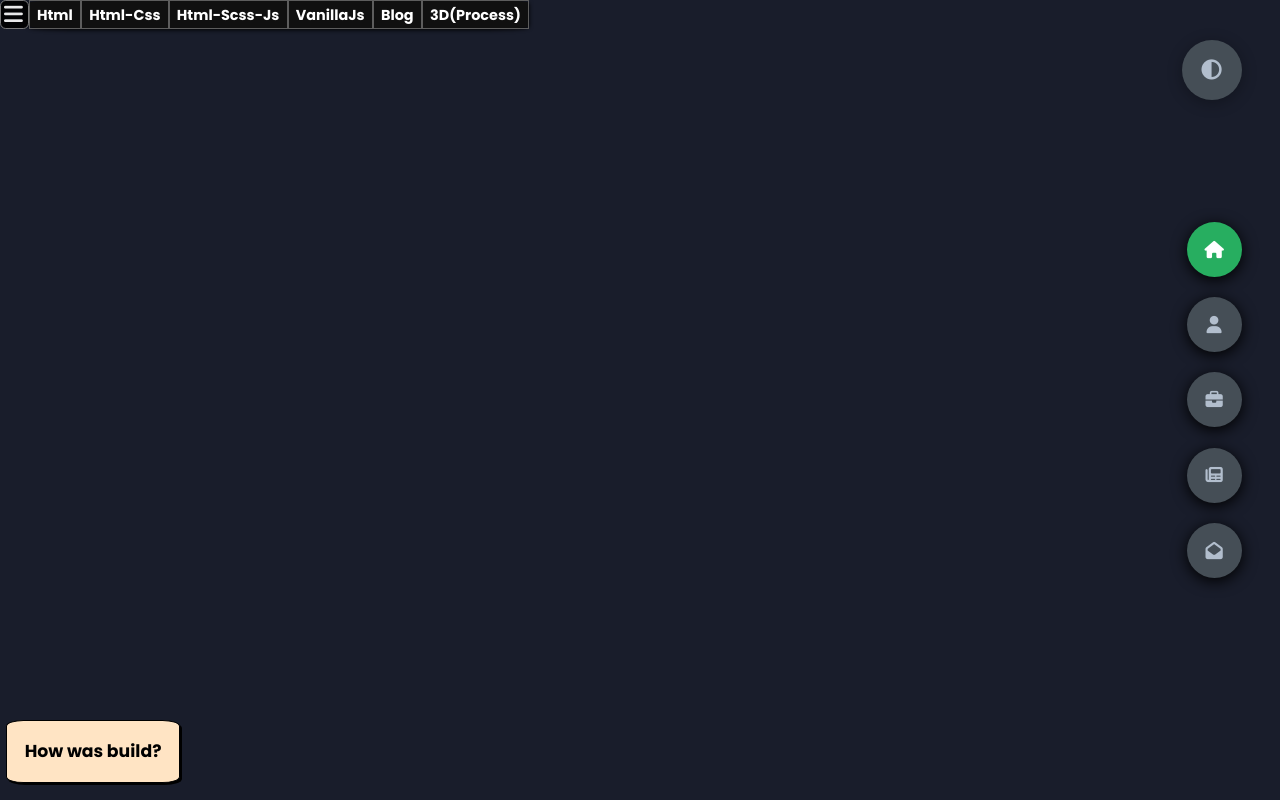
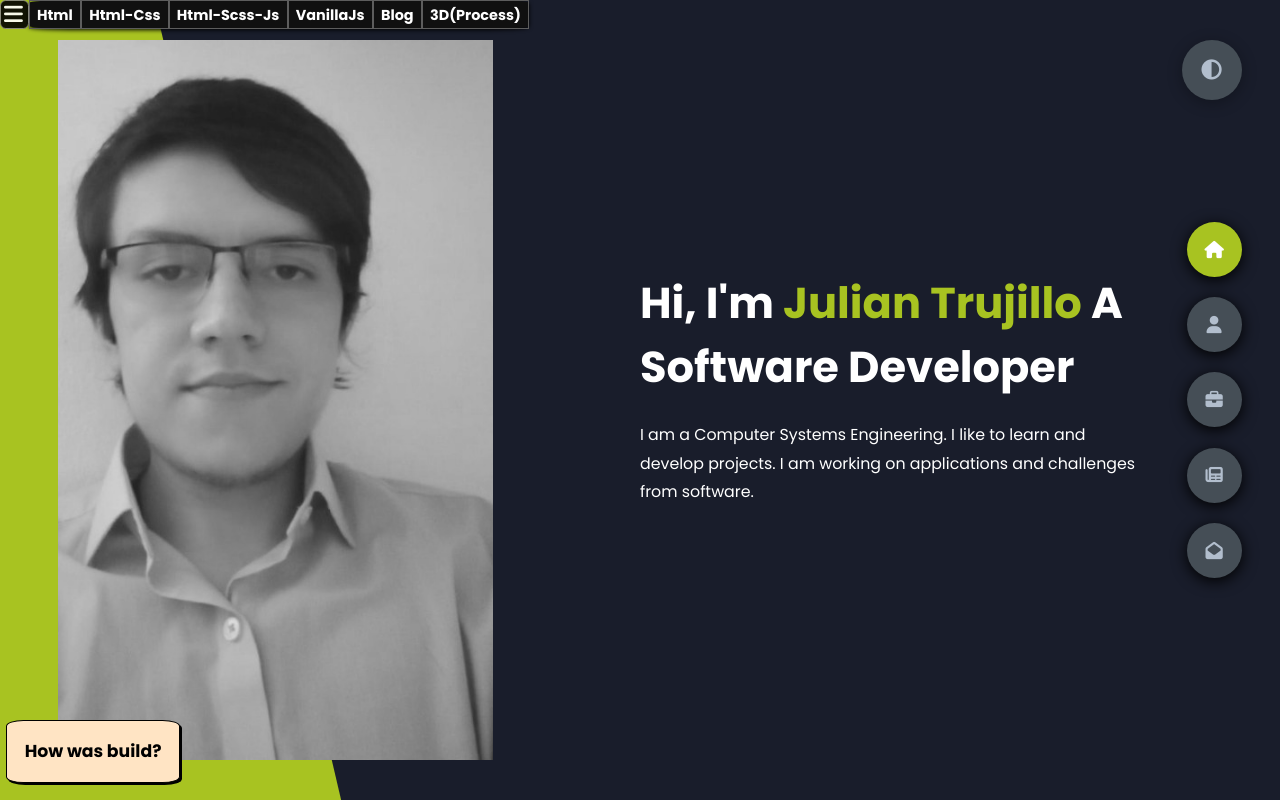
Before and after one commit to Kalugy/kalugy-projects, a React (Create React App) app: page /kalugy-projects/v3 in a window 1280 px wide. Built offline with nearby package versions, Linux system fonts and the light colour scheme.

Commit message:
fix section 3

```diff
--- a/src/Option3/Option3.css
+++ b/src/Option3/Option3.css
@@ -1,6 +1,6 @@
 :root {
   --color-primary: #191d2b;
-  --color-secondary: #27AE60;
+  --color-secondary: #a8c321;
   --color-white: #FFFFFF;
   --color-black: #000;
   --color-grey0: #f8f8f8;
@@ -65,14 +65,6 @@
   top: 0;
   left: 0;
   padding: 3rem 18rem;
-}
-
-.main-div .section {
-  -webkit-transform: translateY(-100%) scale(0);
-          transform: translateY(-100%) scale(0);
-  -webkit-transition: all .4s ease-in-out;
-  transition: all .4s ease-in-out;
-  background-color: var(--color-primary);
 }
 
 .sec1 {
--- a/src/Option3/Option3.scss
+++ b/src/Option3/Option3.scss
@@ -2,7 +2,7 @@
 
 :root{
     --color-primary: #191d2b;
-    --color-secondary: #27AE60;
+    --color-secondary: #a8c321;
     --color-white: #FFFFFF;
     --color-black: #000;
     --color-grey0: #f8f8f8;
@@ -66,9 +66,9 @@
     padding: 3rem 18rem;
 }
 .main-div .section{
-    transform: translateY(-100%) scale(0);
-    transition: all .4s ease-in-out;
-    background-color: var(--color-primary);
+    //transform: translateY(-100%) scale(0);
+    //transition: all .4s ease-in-out;
+    //background-color: var(--color-primary);
 }
 .sec1{
     display: none;
```
Also changed, not shown: 1 other file (tests, documents, lock files or other folders).
